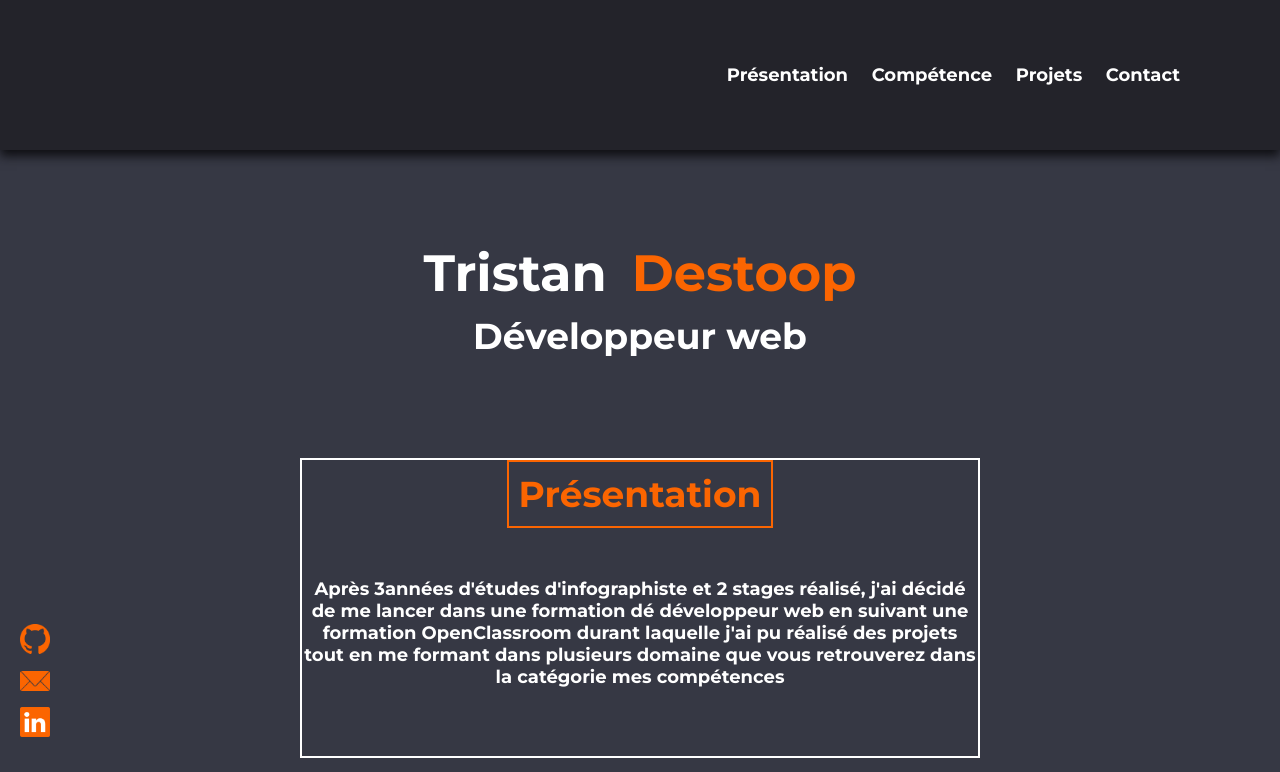
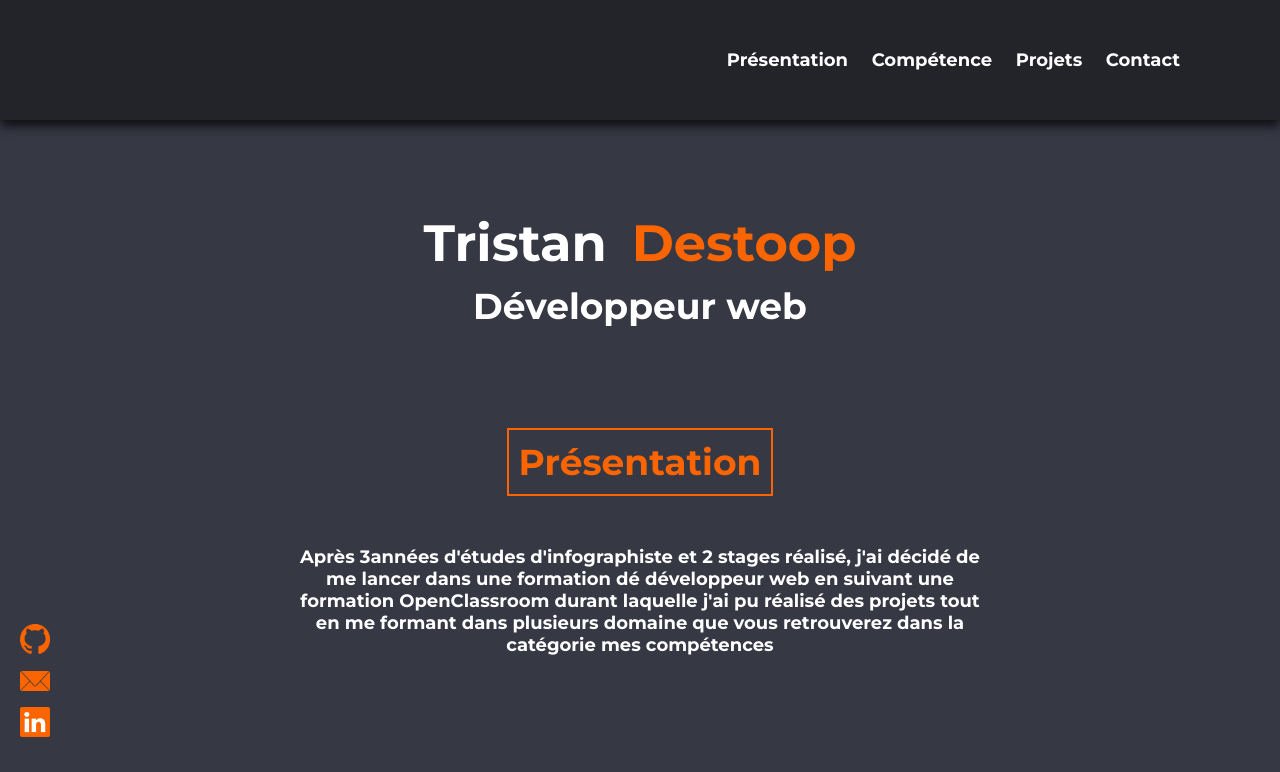
Before and after one commit to Zargan59/Portfolio, a React (Create React App) app: page / in a window 1280 px wide. Shown: the top 772 px of the page. Built offline with nearby package versions, Linux system fonts and the light colour scheme; a web font is replaced by a local one.

Commit message:
Correctif

```diff
--- a/public/index.html
+++ b/public/index.html
@@ -2,10 +2,42 @@
 <html lang="en">
   <head>
     <meta charset="utf-8" />
+    <link rel="icon" href="%PUBLIC_URL%/favicon.ico" />
+    <meta name="viewport" content="width=device-width, initial-scale=1" />
+    <meta name="theme-color" content="#000000" />
+    <meta
+      name="description"
+      content="Web site created using create-react-app"
+    />
+    <link rel="apple-touch-icon" href="%PUBLIC_URL%/logo192.png" />
+    <!--
+      manifest.json provides metadata used when your web app is installed on a
+      user's mobile device or desktop. See https://developers.google.com/web/fundamentals/web-app-manifest/
+    -->
+    <link rel="manifest" href="%PUBLIC_URL%/manifest.json" />
+    <!--
+      Notice the use of %PUBLIC_URL% in the tags above.
+      It will be replaced with the URL of the `public` folder during the build.
+      Only files inside the `public` folder can be referenced from the HTML.
+
+      Unlike "/favicon.ico" or "favicon.ico", "%PUBLIC_URL%/favicon.ico" will
+      work correctly both with client-side routing and a non-root public URL.
+      Learn how to configure a non-root public URL by running `npm run build`.
+    -->
     <title>Portfolio Dev-Web Tristan Destoop</title>
   </head>
   <body>
     <noscript>You need to enable JavaScript to run this app.</noscript>
     <div id="root"></div>
+    <!--
+      This HTML file is a template.
+      If you open it directly in the browser, you will see an empty page.
+
+      You can add webfonts, meta tags, or analytics to this file.
+      The build step will place the bundled scripts into the <body> tag.
+
+      To begin the development, run `npm start` or `yarn start`.
+      To create a production bundle, use `npm run build` or `yarn build`.
+    -->
   </body>
 </html>
--- a/src/Style/about.css
+++ b/src/Style/about.css
@@ -15,6 +15,5 @@
 }
 .Apropos{
     padding-bottom: 50px;
-    border: 2px solid white;
     margin: 0 300px;
 }
--- a/src/Style/banner.css
+++ b/src/Style/banner.css
@@ -7,7 +7,7 @@
 
     margin-right: 100px;
     margin-bottom: 50px;
-    height: 150px;
+    height: 120px;
 }
 .banner_background{
     background-color: #23232a;
```
Also changed, not shown: public/manifest.json (added), 1 other file (tests, documents, lock files or other folders).
